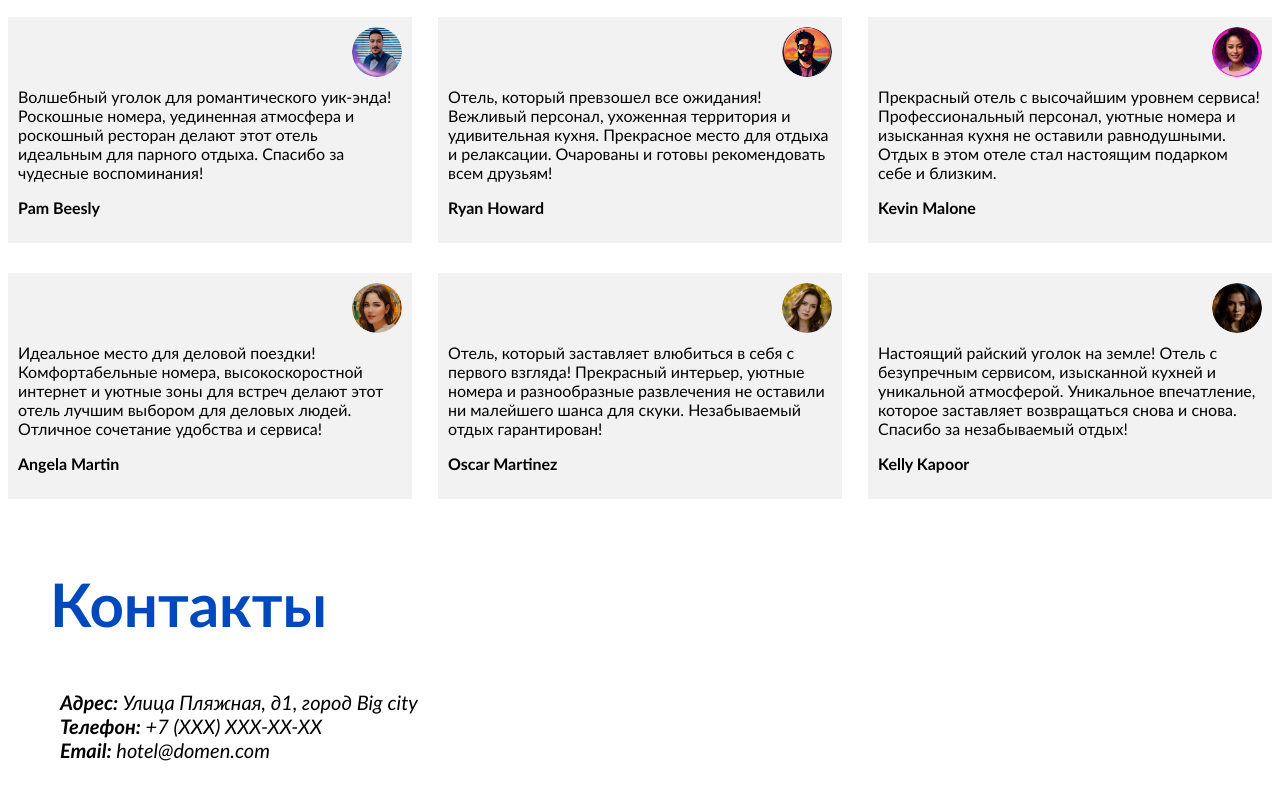
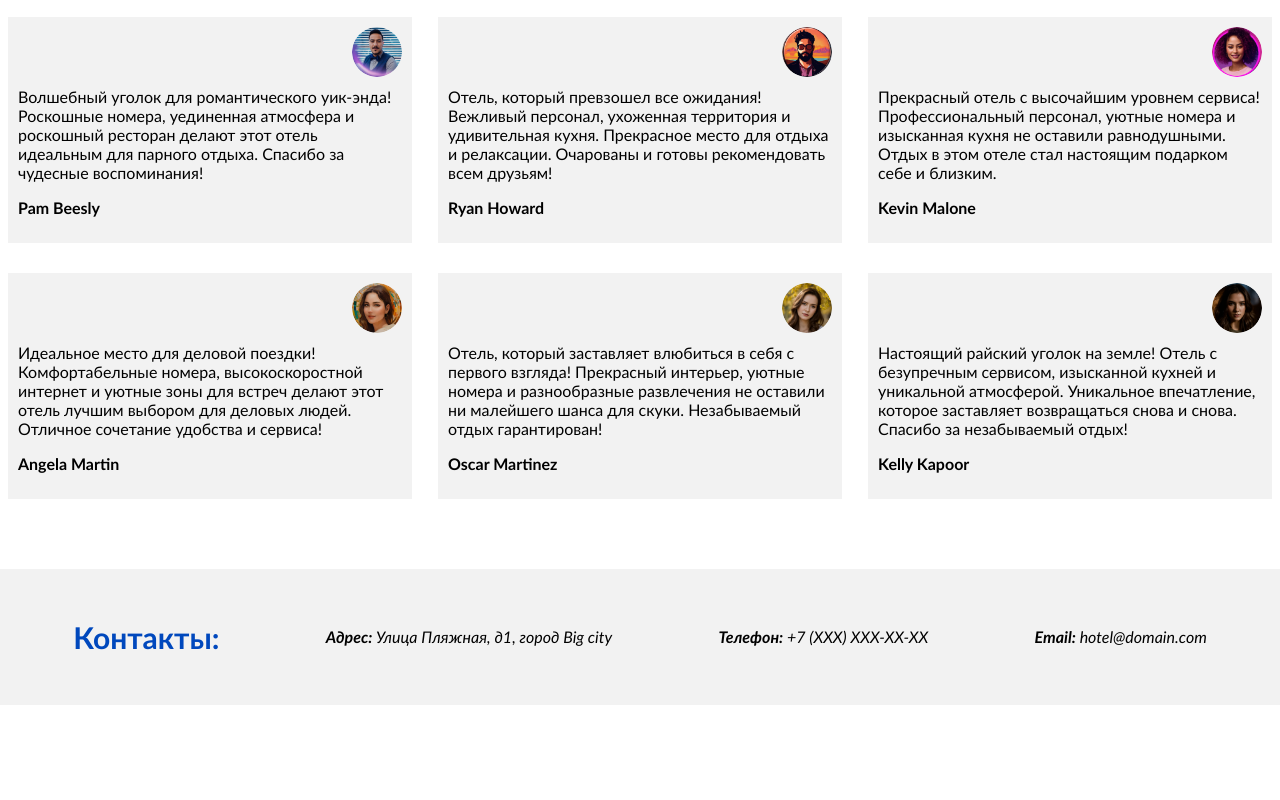
Before and after one commit to qacoursegit/lending_hotel, a plain HTML site: page index.html in a window 1280 px wide. Shown: the part 3924-4724 px from the top of the page. After the commit the page ends 4629 px from the top, so only its background shows below. Drawn offline with Linux system fonts and the light colour scheme.

Commit message:
add footer

```diff
--- a/index.html
+++ b/index.html
@@ -210,11 +210,11 @@
         <p class="name">Kelly Kapoor</p>
       </div>
     </section>
-    <h2 id="контакты">Контакты</h2>
-    <section id="contacts">
+    <footer>
+      <h3 id="контакты">Контакты:</h3>
       <address><b>Адрес:</b> Улица Пляжная, д1, город Big city</address>
       <address><b>Телефон:</b> +7 (XXX) XXX-XX-XX</address>
-      <address><b>Email:</b> hotel@domen.com</address>
-    </section>
+      <address><b>Email:</b> hotel@domain.com</address>
+    </footer>
   </body>
 </html>
--- a/styles.css
+++ b/styles.css
@@ -15,6 +15,20 @@ header {
 
 header img {
   width: 25%;
+}
+
+footer {
+  display: flex;
+  align-items: center;
+  justify-content: space-around;
+  background-color: #f2f2f2;
+  padding: 20px;
+  margin-top: 50px;
+}
+
+footer h3 {
+  font-size: 30px;
+  color: #0048bd;
 }
 
 #banner {
```
